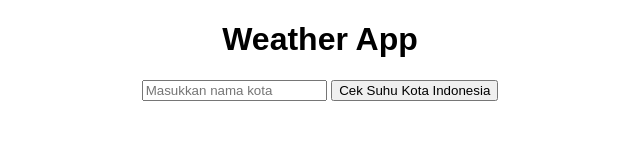
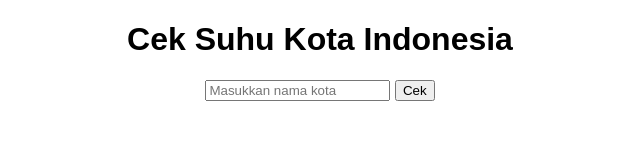
Before and after one commit to jdzaky/weather-api, a plain HTML site: page index.html in a window 1280 px wide. Shown: the whole page, without its empty margins (320-960 px from the left). Drawn offline with Linux system fonts and the light colour scheme.

Commit message:
Add files via upload

```diff
--- a/index.html
+++ b/index.html
@@ -15,9 +15,9 @@
   </style>
 </head>
 <body>
-  <h1>Weather App</h1>
+  <h1>Cek Suhu Kota Indonesia</h1>
   <input type="text" id="city-input" placeholder="Masukkan nama kota">
-  <button onclick="getWeather()">Cek Suhu Kota Indonesia</button>
+  <button onclick="getWeather()">Cek</button>
   <div id="weather-data"></div>
 
   <script>
```
